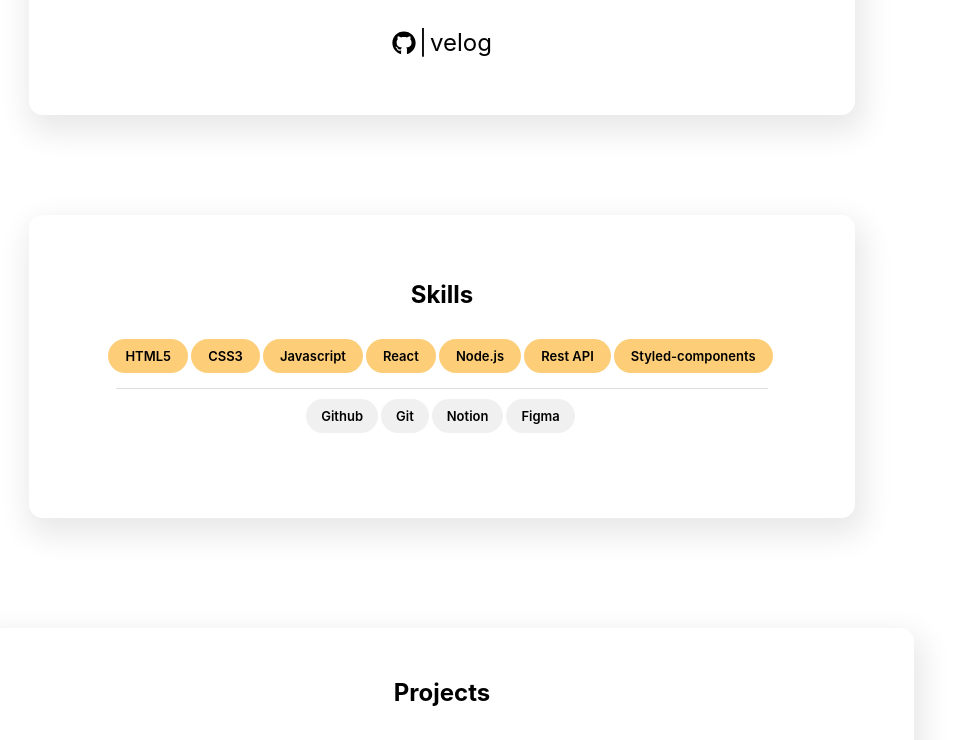
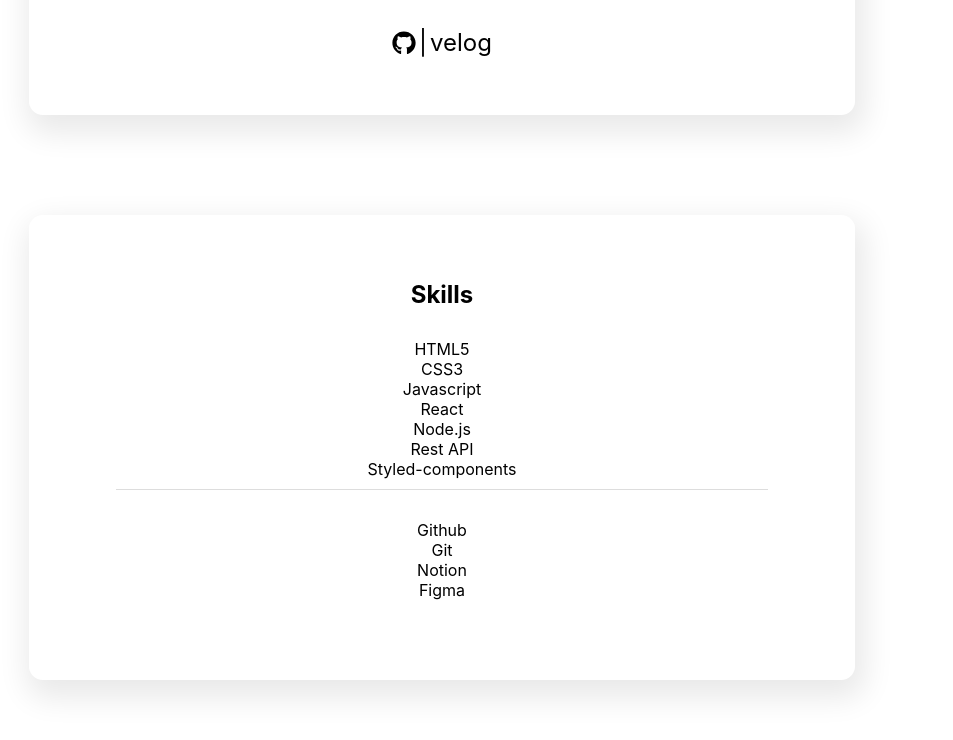
Before and after one commit to injilee/Portfolio, a React (Create React App) app: page / in a window 1280 px wide. Shown: the part 520-1260 px from the top of the page, without its empty margins (198-1151 px from the left). Built offline with nearby package versions, Linux system fonts and the light colour scheme; a web font is replaced by a local one.

Commit message:
add : style 추가, blue color 추가

```diff
--- a/src/index.css
+++ b/src/index.css
@@ -10,6 +10,7 @@
    --black-color: #000000;
    --gray-color: #dddddd;
    --orange-color: #fdcd77fc;
+   --blue-color: #192ff5;
    --skill-gray-color: #f0f0f0;
    --nav-background-color: var(--white-color);
    --nav-font-color: var(--black-color);
--- a/src/styles/component/Skills.jsx
+++ b/src/styles/component/Skills.jsx
@@ -28,21 +28,33 @@ export const SkillContainer = styled.div`
 
 export const SkillList = styled.ul`
    display: flex;
-   flex-direction: row;
+   flex-direction: column;
    flex-wrap: wrap;
    justify-content: center;
    margin-bottom: 1.25rem;
+`;
 
-   li {
-      color: var(--black-color);
-      background-color: var(--orange-color);
-      border-radius: 1.25rem;
-      padding: 0.5625rem 1.0667rem;
-      font-size: 0.8125rem;
-      line-height: 1.23;
+export const SkillListItem = styled.li`
+   color: var(--theme-font-color);
+   border: 2px solid var(--orange-color);
+   border-radius: 0.3rem;
+   padding: 1.3rem 1.5rem;
+   line-height: 1.23;
+   margin-bottom: 0.9rem;
+
+   span {
+      font-size: 1.06rem;
       font-weight: 600;
-      margin-right: 0.1875rem;
-      margin-bottom: 0.3125rem;
+   }
+
+   p {
+      font-size: 0.95rem;
+      margin-top: 1rem;
+
+      a {
+         color: var(--blue-color);
+         text-decoration: underline;
+      }
    }
 `;
 
@@ -56,20 +68,33 @@ export const DivisionLine = styled.div`
 
 export const ToolList = styled.ul`
    display: flex;
-   flex-direction: row;
+   flex-direction: column;
    flex-wrap: wrap;
    justify-content: center;
+   margin-top: 1.25rem;
    margin-bottom: 1.25rem;
+`;
 
-   li {
-      color: var(--black-color);
-      background-color: var(--skill-gray-color);
-      border-radius: 1.25rem;
-      padding: 0.5625rem 0.9375rem;
-      font-size: 0.8125rem;
-      line-height: 1.23;
+export const ToolListItem = styled.li`
+   color: var(--theme-font-color);
+   border: 2px solid var(--gray-color);
+   border-radius: 0.3rem;
+   padding: 1.3rem 1.5rem;
+   line-height: 1.23;
+   margin-bottom: 0.9rem;
+
+   span {
+      font-size: 1.06rem;
       font-weight: 600;
-      margin-right: 0.1875rem;
-      margin-bottom: 0.3125rem;
+   }
+
+   p {
+      font-size: 0.95rem;
+      margin-top: 1rem;
+
+      a {
+         color: var(--blue-color);
+         text-decoration: underline;
+      }
    }
 `;
```
